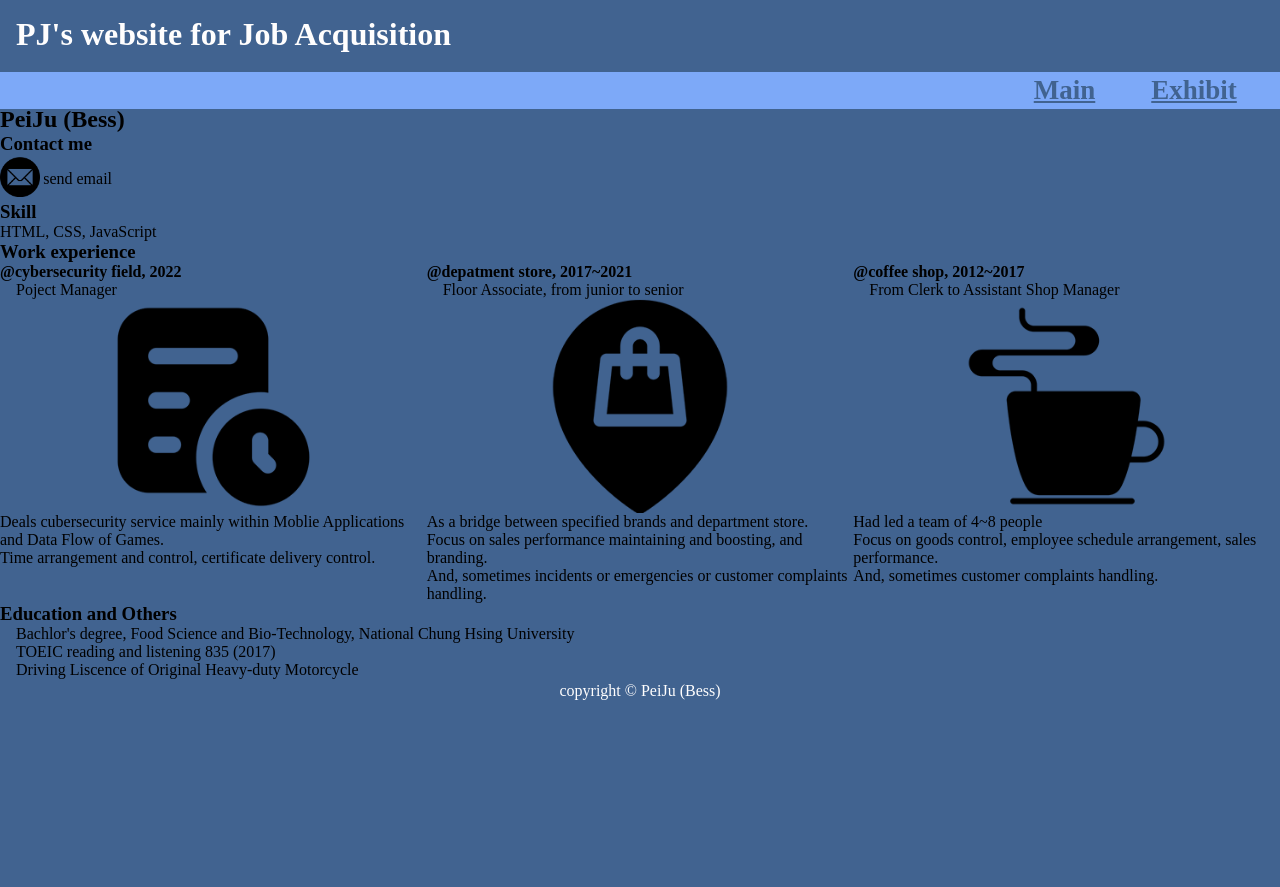
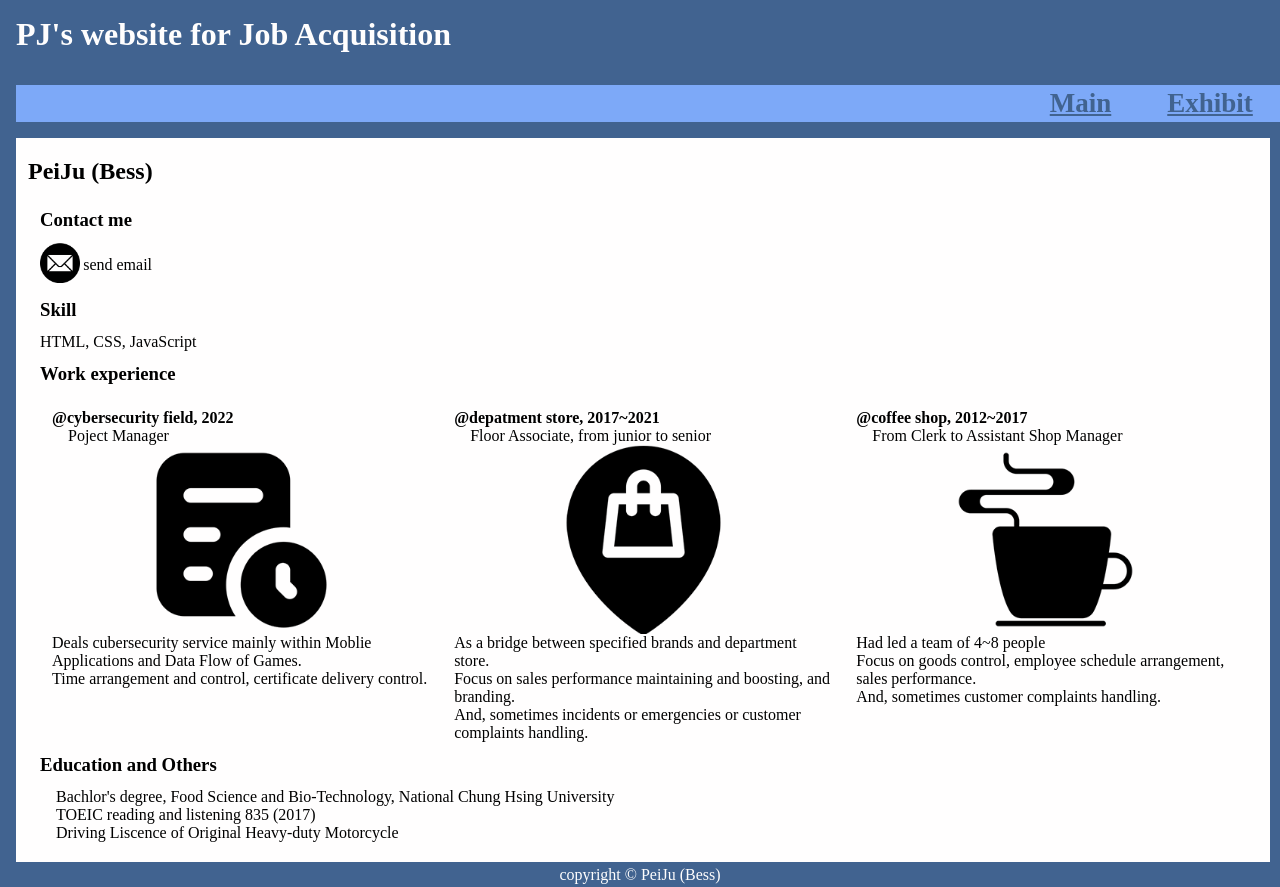
Before and after one commit to BessChuang/Job-Acquisition, a plain HTML site: page index.html in a window 1280 px wide. Before the commit the page ends 800 px from the top, so only its background shows below. Drawn offline with Linux system fonts and the light colour scheme.

Commit message:
still adjusting style.css

```diff
--- a/style.css
+++ b/style.css
@@ -41,51 +41,51 @@ body {
 }
 
 
-body header {
+header {
     padding: 1rem;
     background: var(--hiheavy-color, , #416390);
-
-
-
 }
 
-body header div {
+.navHamberger {
     background: var(--hiheavy-color, #416390);
 }
 
-body header div div {
+.navHambergerOne,
+.navHambergerTwo,
+.navHambergerThree {
     background: var(--heavy-color, #7da9f8);
 }
 
-body nav {
+nav {
     position: sticky;
     top: 4.5rem;
     background: var(--heavy-color, #7da9f8);
     color: var(--white-color, #fffefe);
     padding: 0.2rem 1.2rem;
+    margin: 1rem;
     /* hover相關顏色設定往下找 */
 }
 
-body nav div {
+#main {
     background: var(--white-color, #fffefe);
-
-
+    width: min(98vw, 1440px);
+    margin: 0 1rem;
 }
 
-body nav div div,
-body nav div h3 {
+#main div,
+#main h3 {
     padding: 0.75rem 0.75rem 0 0.75rem;
 }
 
-body nav div h2 {
+#main h2 {
     padding: 1.25rem 0.75rem 0 0.75rem;
 }
 
-body nav div .eduAndOthers {
+#main .eduAndOthers {
     padding-bottom: 1.25rem;
 }
 
-body footer {
+footer {
     background: var(--hiheavy-color, #416390);
     color: var(--white-color, #fffefe);
     padding: 0.2rem;
@@ -125,7 +125,6 @@ header div {
 }
 
 nav {
-    top: 30rem;
     width: 100%;
 }
 
@@ -143,18 +142,11 @@ nav ul {
     gap: 0.5rem;
 }
 
-/* nav ul {
-    -webkit-box-pack: start;
-    -ms-flex-pack: start;
-    justify-content: flex-start;
-} */
-
 nav ul li {
     list-style-type: none;
     height: 40%vh;
     font-weight: bold;
     padding: 0 1.5rem;
-
 }
 
 nav ul a {
@@ -165,7 +157,6 @@ nav ul a {
 nav ul li:hover {
     background: var(--light-color, #ffb276);
 }
-
 
 li {
     -webkit-box-orient: vertical;
@@ -228,7 +219,7 @@ div.work img {
 }
 
 /* >> mobile << */
-@media screen and (max-width:870px) {
+@media only screen and (max-width:870px) {
     header {
         /* h1被nav壓，往上挪 */
         top: -0.5rem;
@@ -334,7 +325,7 @@ div.work img {
 
 }
 
-@media screen and (min-width:300px) and(max-width:400px) {
+@media only screen and (min-width:300px) and(max-width:400px) {
     header {
         min-width: 260px;
     }
```
